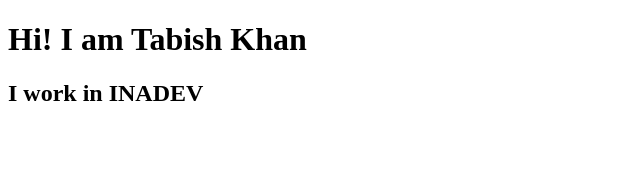
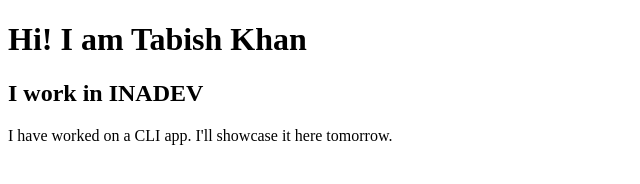
Before and after one commit to tabishkh-an/LessonTwo-portfolio, a plain HTML site: page index.html in a window 1280 px wide. Shown: the whole page, without its empty margins (0-640 px from the left). Drawn offline with Linux system fonts and the light colour scheme.

Commit message:
fix: added project details

```diff
--- a/index.html
+++ b/index.html
@@ -11,6 +11,8 @@
 <body>
     <h1>Hi! I am Tabish Khan</h1>
     <h2>I work in INADEV</h2>
+
+    <p>I have worked on a CLI app. I'll showcase it here tomorrow.</p>
 </body>
 
 </html>
```
